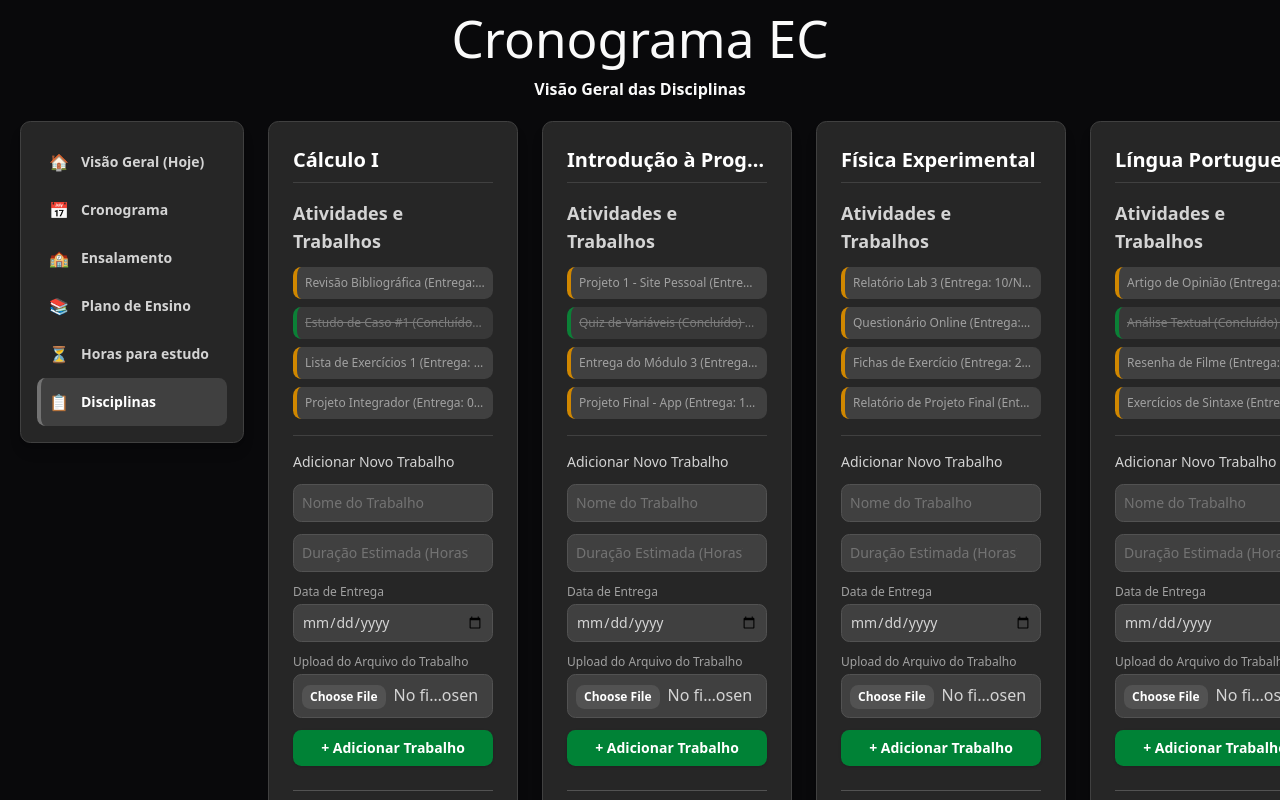
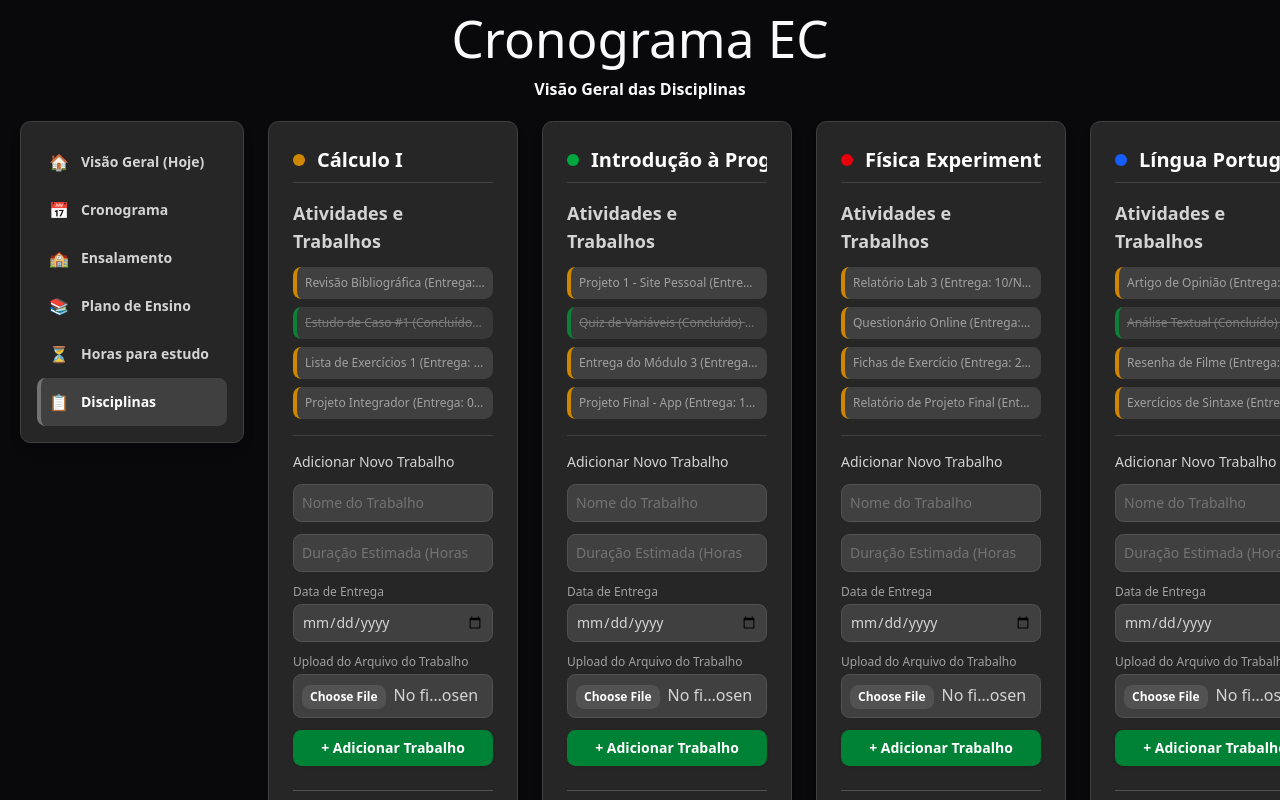
Before and after one commit to ana-borowsky/cronograma-educacional-react, a React (Vite) app in the folder frontend/: page /disciplines in a window 1280 px wide. Shown: the top 800 px of the page. Built offline with nearby package versions, Linux system fonts and the light colour scheme.

Commit message:
Adiciona cor nas disciplinas

```diff
--- a/frontend/src/pages/Disciplines.jsx
+++ b/frontend/src/pages/Disciplines.jsx
@@ -41,13 +41,14 @@ const Disciplines = () => {
 
         </div>
 
-        {/* CONTAINER DE DISCIPLINAS: Flex horizontal com rolagem e espaçamento */}
         <div className="flex-grow flex overflow-x-auto space-x-6 pb-4 w-full">
 
-          {/* CÁLCULO I - Largura definida como w-[250px] */}
           <div className="bg-neutral-800 p-6 border border-neutral-700 rounded-lg shadow-lg flex-shrink-0 w-[250px]">
-            <h2 className="text-xl font-bold text-white mb-4 border-b border-neutral-700 pb-2 truncate">Cálculo I</h2>
 
+            <h2 className="flex items-center text-xl font-bold text-white mb-4 border-b border-neutral-700 pb-2 truncate">
+              <span className="w-3 h-3 bg-yellow-600 rounded-full mr-3 flex-shrink-0"></span>
+              Cálculo I
+            </h2>
             <div className="mb-6">
               <h3 className="text-lg font-semibold text-neutral-300 mb-3">Atividades e Trabalhos</h3>
               <ul className="space-y-2 text-neutral-400 text-xs">
@@ -123,9 +124,11 @@ const Disciplines = () => {
             </div>
           </div>
 
-          {/* INTRODUÇÃO À PROGRAMAÇÃO - Largura definida como w-[250px] */}
           <div className="bg-neutral-800 p-6 border border-neutral-700 rounded-lg shadow-lg flex-shrink-0 w-[250px]">
-            <h2 className="text-xl font-bold text-white mb-4 border-b border-neutral-700 pb-2 truncate">Introdução à Programação</h2>
+            <h2 className="flex items-center text-xl font-bold text-white mb-4 border-b border-neutral-700 pb-2 truncate">
+              <span className="w-3 h-3 bg-green-600 rounded-full mr-3 flex-shrink-0"></span>
+              Introdução à Programação
+            </h2>
 
             <div className="mb-6">
               <h3 className="text-lg font-semibold text-neutral-300 mb-3">Atividades e Trabalhos</h3>
@@ -202,9 +205,11 @@ const Disciplines = () => {
             </div>
           </div>
 
-          {/* FÍSICA EXPERIMENTAL - Largura definida como w-[250px] */}
           <div className="bg-neutral-800 p-6 border border-neutral-700 rounded-lg shadow-lg flex-shrink-0 w-[250px]">
-            <h2 className="text-xl font-bold text-white mb-4 border-b border-neutral-700 pb-2 truncate">Física Experimental</h2>
+            <h2 className="flex items-center text-xl font-bold text-white mb-4 border-b border-neutral-700 pb-2 truncate">
+              <span className="w-3 h-3 bg-red-600 rounded-full mr-3 flex-shrink-0"></span>
+              Física Experimental
+            </h2>
 
             <div className="mb-6">
               <h3 className="text-lg font-semibold text-neutral-300 mb-3">Atividades e Trabalhos</h3>
@@ -276,9 +281,11 @@ const Disciplines = () => {
             </div>
           </div>
 
-          {/* LÍNGUA PORTUGUESA E COMUNICAÇÃO - Largura definida como w-[250px] */}
           <div className="bg-neutral-800 p-6 border border-neutral-700 rounded-lg shadow-lg flex-shrink-0 w-[250px]">
-            <h2 className="text-xl font-bold text-white mb-4 border-b border-neutral-700 pb-2 truncate">Língua Portuguesa e Comunicação</h2>
+            <h2 className="flex items-center text-xl font-bold text-white mb-4 border-b border-neutral-700 pb-2 truncate">
+              <span className="w-3 h-3 bg-blue-600 rounded-full mr-3 flex-shrink-0"></span>
+              Língua Portuguesa e Comunicação
+            </h2>
 
             <div className="mb-6">
               <h3 className="text-lg font-semibold text-neutral-300 mb-3">Atividades e Trabalhos</h3>
```
